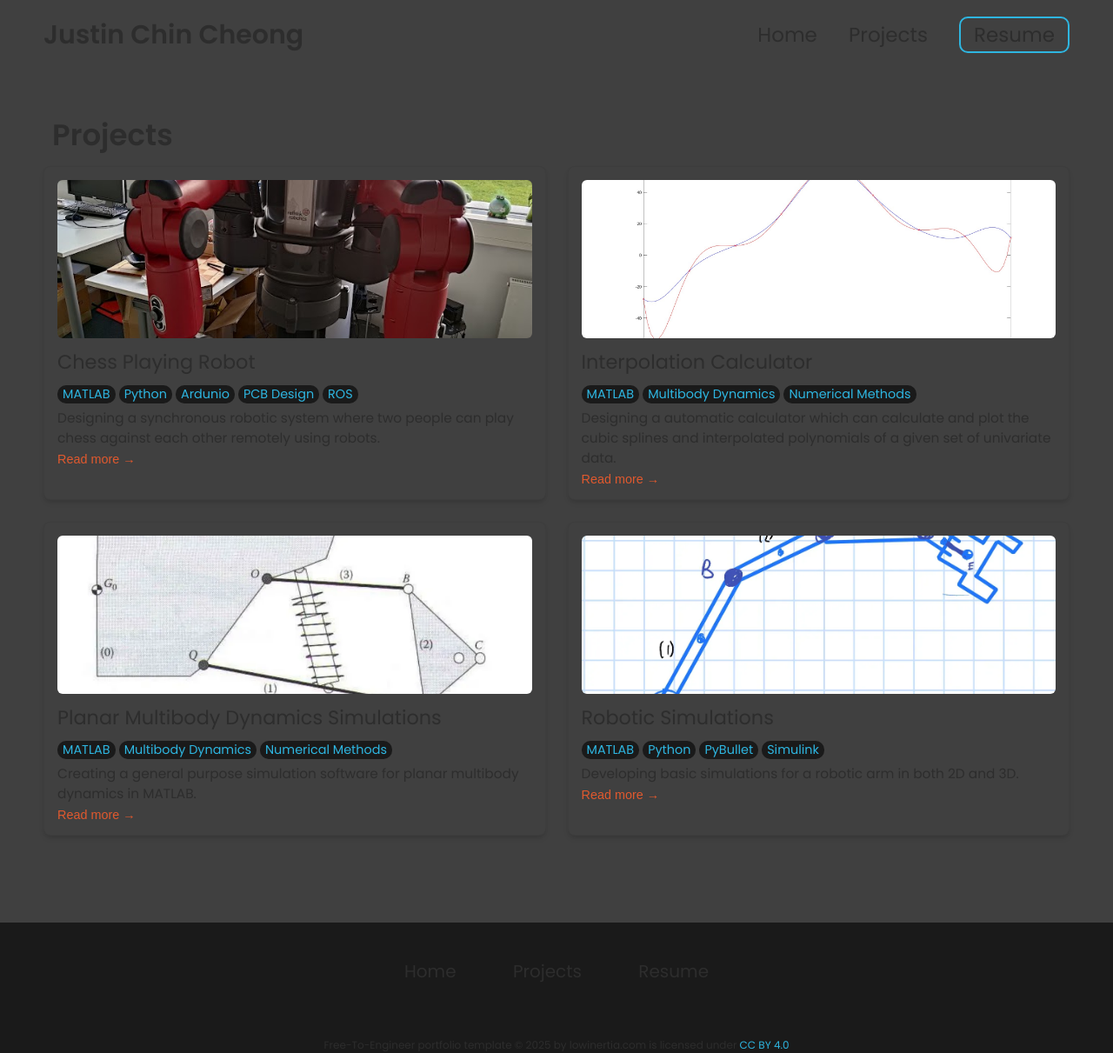
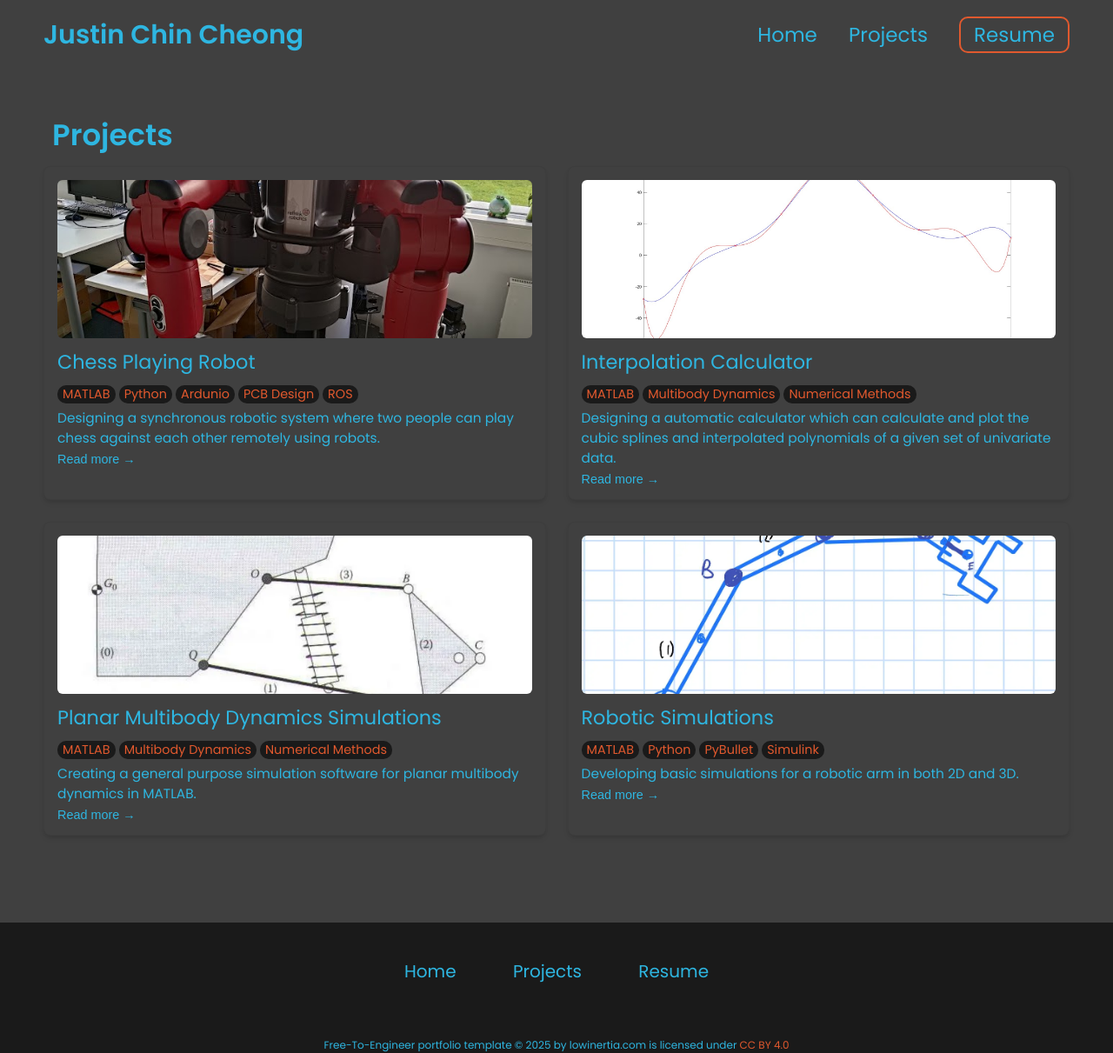
Before and after one commit to jcchincheong-bb/jcchincheong-bb.github.io, a Jekyll site: the page built from projects.html, in a window 1280 px wide. Shown: the whole page at 87% size. Built offline with Jekyll 4.4.1, drawn with Linux system fonts in a browser that asks for light colours.

Commit message:
Change Colours Again

```diff
--- a/_config.yml
+++ b/_config.yml
@@ -95,11 +95,11 @@ formspree-key: mdkdldzq
 
 
 # Active theme (Updatethis to switch themes). Make sure to keep the indentation the samne.
-colors: # this is the basic theme
-  text: "#2d2d2d"
+colors:
+  text: "#2eb6e1"
   border: "#e1592e"
-  link: "#2eb6e1"
-  highlight: "#e1592e"
+  link: "#e1592e"
+  highlight: "#2eb6e1"
   background: "#404040"
   light_background: "#1a1a1a"
 
```
